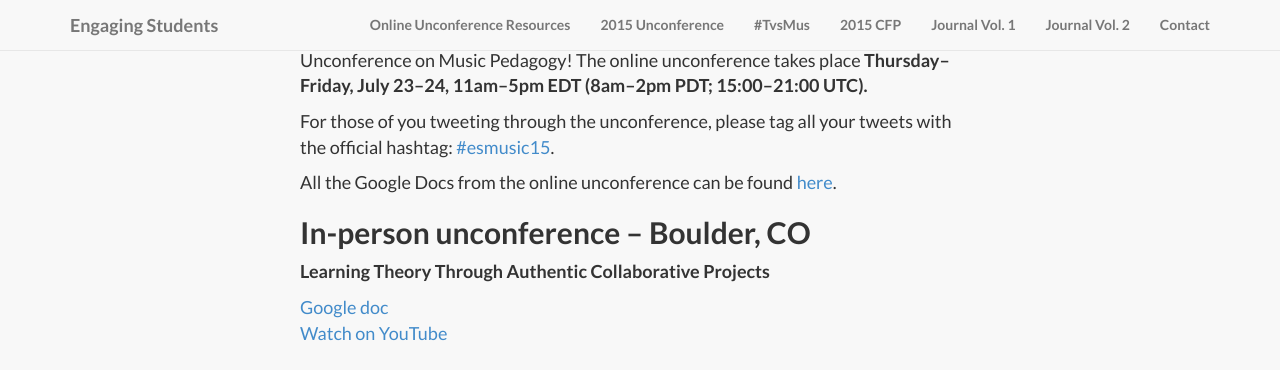
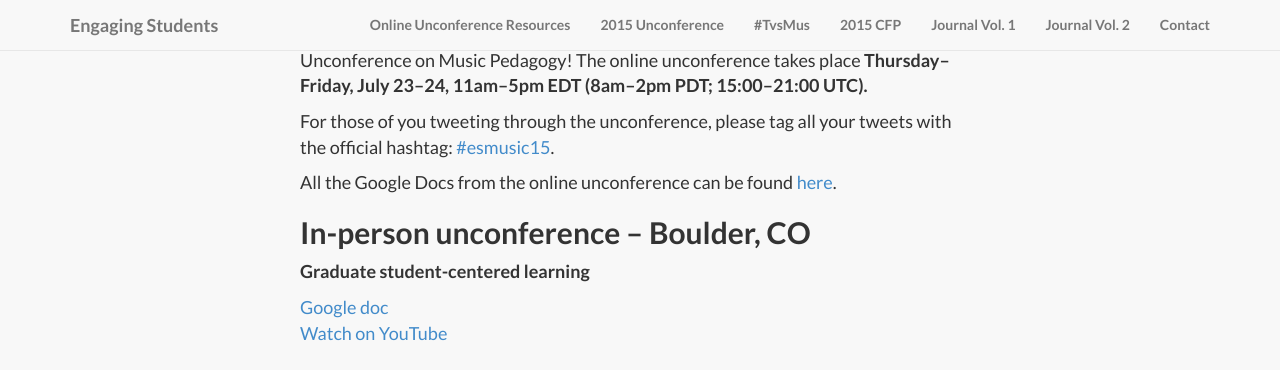
Before and after one commit to flipcamp/flipcamp.github.io, a Jekyll site: the page built from unconference2015.md, in a window 1280 px wide and 900 px high, scrolled down 952 px, cut to the strip 0-370 px from the top of the window. Built offline with Jekyll 4.4.1, drawn with Linux system fonts in a browser that asks for light colours; nearby versions of some CDN libraries; library files that are not in the unit come from our copies.

Commit message:
boulder session 7

```diff
--- a/unconference2015.md
+++ b/unconference2015.md
@@ -12,13 +12,13 @@
 
 ## In-person unconference – Boulder, CO
 
-**Learning Theory Through Authentic Collaborative Projects**
+**Graduate student-centered learning**
 
-[Google doc](https://docs.google.com/document/d/1tzpyyTEOL6LdeTch9RoLuGQe82pQRzBl6nBIuvoL49A/edit?usp=sharing)
-[Watch on YouTube](http://youtu.be/vTk2EX1eHpI)
+[Google doc](https://docs.google.com/document/d/1OeFeRYOLZzXQR1u7bnJ24pw_mK0N7NDccgAUMqsnLrc/edit?usp=sharing)
+[Watch on YouTube](http://youtu.be/Xue2kV0QEc0)
 
 <div class="center-video">
-<iframe width="420" height="315" src="http://www.youtube.com/embed/vTk2EX1eHpI" frameborder="0" allowfullscreen></iframe>
+<iframe width="420" height="315" src="http://www.youtube.com/embed/Xue2kV0QEc0" frameborder="0" allowfullscreen></iframe>
 </div>
 
 
```
